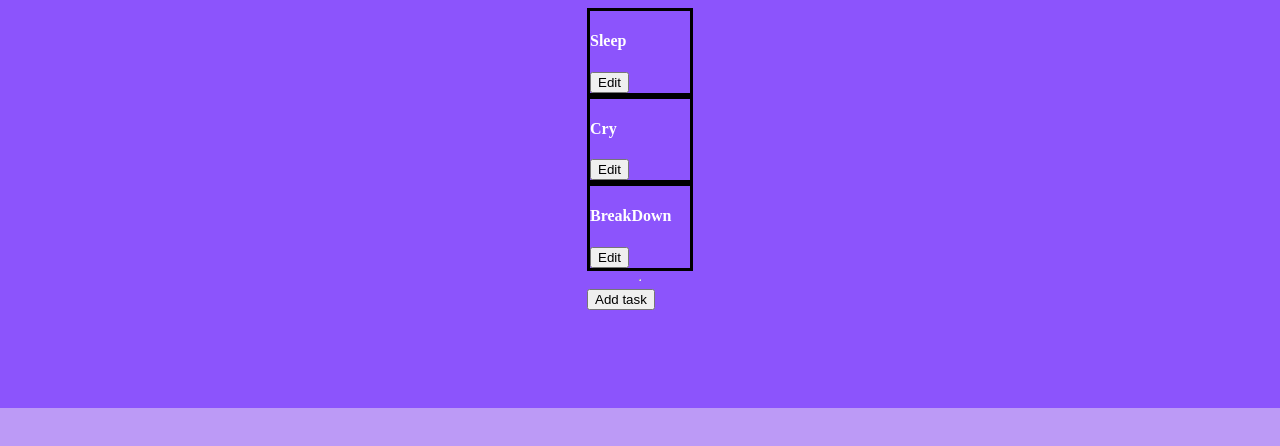
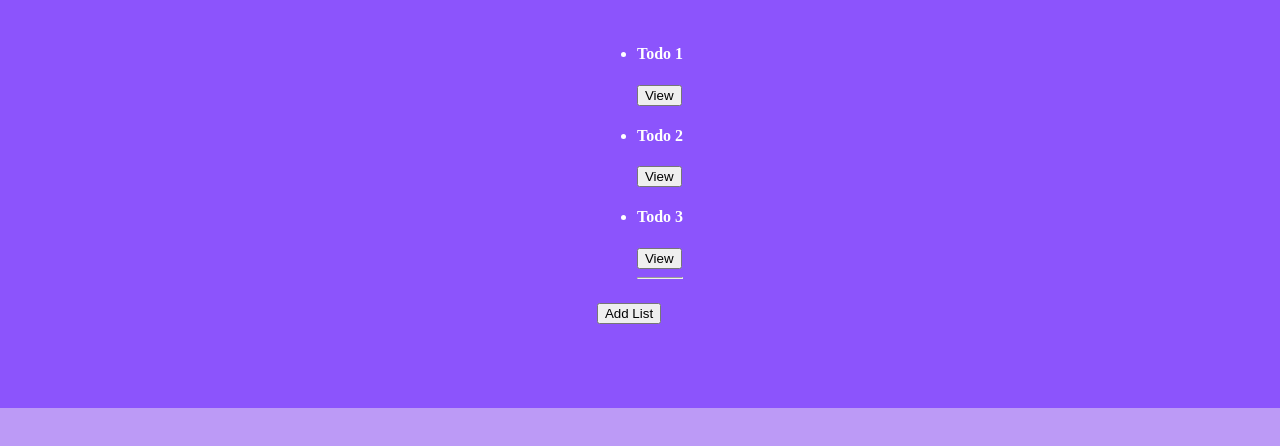
Before and after one commit to shwethaa-rajesh/todo-list, a React (Create React App) app: page / in a window 1280 px wide. Shown: the top 446 px of the page. Built offline with nearby package versions, Linux system fonts and the light colour scheme.

Commit message:
Added list page

```diff
--- a/src/App.js
+++ b/src/App.js
@@ -2,34 +2,67 @@ import logo from './logo.svg';
 import './App.css';
 import CreateTask from './components/CreateTask/CreateTask'
 import Tasks from './components/Tasks/Tasks'
+import List from './components/List/List'
 import {useState} from 'react';
-const INITIAL_DUMMY_LISTS={
+const INITIAL_DUMMY_LISTS=[{
   key:1,
-  name:'Immediate Todo',
-  tasks: [{key:1, title:'Sleep',},{key:2, title:'Cry'},{key:3, title:'BreakDown'}]}
+  name:' Todo 1',
+  tasks: [{key:1, title:'Sleep 1',},{key:2, title:'Cry 1'},{key:3, title:'BreakDown 1'}]},{
+  key:2,
+  name:' Todo 2',
+  tasks: [{key:1, title:'Sleep 2',},{key:2, title:'Cry 2'},{key:3, title:'BreakDown 2'}]},{
+  key:3,
+  name:' Todo 3',
+  tasks: [{key:1, title:'Sleep 3',},{key:2, title:'Cry 3'},{key:3, title:'BreakDown 3'}]}
+  ]
 
 function App() {
-  const [taskItems, setTaskItems] = useState(INITIAL_DUMMY_LISTS);
-  const [currentPage, setPage] = useState('lists');
+  const [listsData, setList] = useState(INITIAL_DUMMY_LISTS);
+  const [taskItems, setTaskItems] = useState(INITIAL_DUMMY_LISTS[0]);
+  const [currentPage, setPage] = useState('view-lists');
   const [editTask, setEditTask] = useState('');
   const [taskFunction,setTaskFunction]=useState('create');
-   const saveNewListData = (newListData) => {
+
+  const [currentList,setCurrentList]=useState();
+
+   const saveNewListData = (newListData,listId) => {
+     console.log('Task items',taskItems)
+     console.log('new list data',newListData)
+     console.log('all lists',listsData);
+     console.log('current list',currentList)
      const newTaskData = {...newListData};
-     newTaskData.key = taskItems.tasks.length+1;
+     newTaskData.key = listsData[listId-1].tasks.length+1;
      console.log("New ",newTaskData);
-     const newLists={
-        name:taskItems.name,
+     const newList={
+        name:listsData[listId-1].name,
+        key: listsData[listId-1].key,
         tasks: [...taskItems.tasks, newTaskData]
+     }
+     console.log('New list ', newList)
+     const newLists= listsData.map((eachList,index)=>{
+        if(index===listId-1)
+        {
+          return newList;
+        }
+        else
+        {
+          return eachList;
+        }
+     })
+    setTaskItems(newList);
+    setList(newLists);
+    setPage('lists');
+    //console.log(newLists);
+   };
 
-     }
-    setTaskItems(newLists);
-    setPage('lists')
-    console.log(newLists);
-   };
-   const editNewListData=(newListData)=>{
-
+   const editNewListData=(newListData,listId)=>{
+      console.log(listsData,'before edit');
+   //   console.log(taskItems,'before edit');
+     // console.log(currentList,'before edit');
+      //console.log(editTask,'before edit');
      const updatedList={
-       name: taskItems.name,
+       name: listsData[listId-1].name,
+       key: listsData[listId-1].key,
        tasks: taskItems.tasks.map((eachTask,taskIndex)=>{
          if(taskIndex+1===newListData.key){
            return newListData;
@@ -40,16 +73,54 @@ function App() {
          }
        })
      }
+     const updatedLists= listsData.map((eachList,index)=>{
+      if(index===listId-1)
+      {
+        return updatedList;
+      }
+      else
+      {
+        return eachList;
+      }
+   })
+   console.log(updatedLists, "updated list")
      setTaskItems(updatedList);
+     setList((prevList)=>{
+       return prevList.map((eachList,index)=>{
+        if(index===listId-1)
+        {
+          return updatedList;
+        }
+        else
+        {
+          return eachList;
+        }
+     })
+     });
+     setEditTask('')
+     setTaskFunction('create')
+     console.log(listsData,'after edit');
+    //  console.log(taskItems,'after edit');
+    //  console.log(currentList,'after edit');
+   //   console.log(editTask,'after edit');
      setPage('lists');
    }
 
-   const onClickEdit=(task)=>{
+   const onClickEdit=(task,listId)=>{
     setEditTask(task);
+    console.log(task,listId,'onclickedit')
     setTaskFunction('edit');
     setPage('tasks');
 
    }
+   const onClickList=(list)=>{
+     console.log(listsData)
+    setCurrentList(list);
+    setTaskItems(list);
+
+    setPage('lists')
+   }
+   /*
   return (
    <div className='app-container'>
 
@@ -61,6 +132,21 @@ function App() {
 
    </div>
   );
+  */
+ return(
+  <div className='app-container'>
+{
+  (currentPage==='view-lists')? <List lists={listsData} onClickList={onClickList} setPage={setPage}/>
+  : ((currentPage==='lists')? <Tasks tasks={taskItems} listId={currentList.key} onClickEdit={onClickEdit} setEditTask={setEditTask} setPage={setPage}/>
+  : <CreateTask onCreateList={saveNewListData} onEditList={editNewListData} taskFunction={taskFunction} listId={currentList.key} task={editTask}></CreateTask> )
+
+
+
+}
+
+  </div>
+ );
+
 }
 
 export default App;
--- a/src/components/CreateTask/CreateTask.js
+++ b/src/components/CreateTask/CreateTask.js
@@ -1,7 +1,7 @@
 import {useState} from 'react';
 import './CreateTask.css'
 const CreateTask=(props)=>{
-    console.log(props)
+    //console.log(props)
     let selectedTitle;
     if(props.taskFunction==='edit')
     {
@@ -20,14 +20,14 @@ const CreateTask=(props)=>{
         if(props.taskFunction==='edit')
         {
             newTask.key=props.task.key;
-            props.onEditList(newTask);
+            props.onEditList(newTask,props.listId);
         }
 
         else{
-            props.onCreateList(newTask)
+            props.onCreateList(newTask,props.listId)
             setEnteredTask("");
         }
-        console.log(newTask)
+       // console.log(newTask)
 
       };
 
--- /dev/null
+++ b/src/components/List/List.js
@@ -0,0 +1,32 @@
+
+//import ListItem from '../ListItem/ListItem'
+import './List.css'
+//import {useState} from 'react'
+const List=(props)=>{
+    const listItems = props.lists.map((eachList) => {
+      //  console.log(eachList)
+       return (
+       <div className='list-item'>
+           <li>
+           <h4>{eachList.name}</h4>
+           <button onClick={()=>{
+             props.onClickList(eachList)
+           }}>View</button>
+           </li>
+       </div>
+       )
+    });
+    return(
+        <div className='list'>
+    <div className="task-container">
+        <ul>
+            {listItems}
+            <hr/>
+        </ul>
+    </div>
+    <button onClick={()=>{
+             props.setPage('add-list')
+           }}>Add List</button>
+    </div>)
+}
+export default List;
--- a/src/components/Tasks/Tasks.js
+++ b/src/components/Tasks/Tasks.js
@@ -3,13 +3,14 @@ import TaskItem from '../TaskItem/TaskItem'
 import './Tasks.css'
 //import {useState} from 'react'
 const Tasks=(props)=>{
+    //console.log(props)
     const TaskItems = props.tasks.tasks.map((eachTask) => {
-        console.log(eachTask)
+       // console.log(eachTask)
        return (
        <div className='task-item'>
            <h4>{eachTask.title}</h4>
            <button onClick={()=>{
-             props.onClickEdit(eachTask)
+             props.onClickEdit(eachTask,props.listId)
            }}>Edit</button>
        </div>
        )
@@ -22,8 +23,13 @@ const Tasks=(props)=>{
 
     </div>
     <button onClick={()=>{
-             props.setPage('tasks')
+             props.setEditTask('')
+             props.setPage('tasks');
+
            }}>Add task</button>
+    <button onClick={()=>{
+             props.setPage('view-lists')
+           }}>View Lists</button>
     </div>)
 }
 export default Tasks;
```
Also changed, not shown: src/components/List/List2.js (added, +73 -0 lines), src/components/List/List.css (added).
